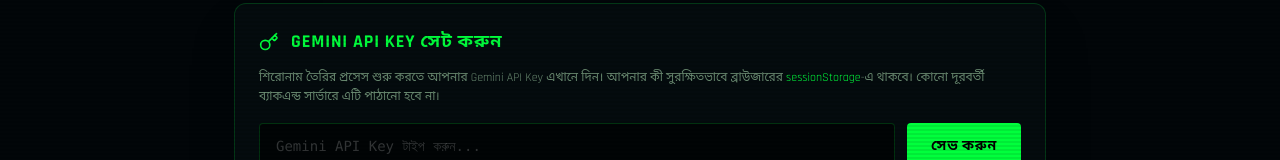
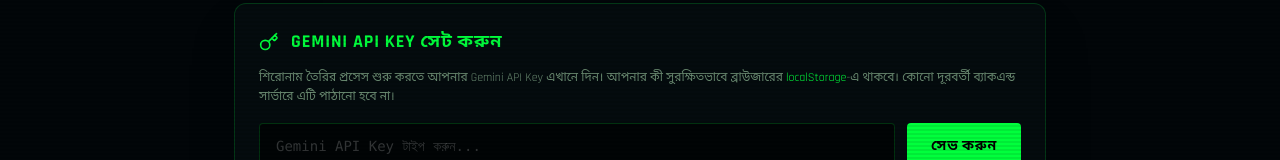
Before and after one commit to sasjsiuis/NewsForge, a React (Vite) app: page / in a window 1280 px wide. Shown: the part 235-395 px from the top of the page. Built offline with nearby package versions, Linux system fonts and the light colour scheme; a web font is replaced by a local one.

Commit message:
feat: persist Gemini API key in localStorage
Update key storage from sessionStorage to localStorage to ensure the API key remains saved across browser sessions.

```diff
--- a/src/App.tsx
+++ b/src/App.tsx
@@ -156,7 +156,7 @@
 
   // Load API Key on mount
   useEffect(() => {
-    const savedKey = sessionStorage.getItem('gemini_api_key');
+    const savedKey = localStorage.getItem('gemini_api_key');
     if (savedKey) {
       setApiKey(savedKey);
       setTempApiKey(savedKey);
@@ -195,7 +195,7 @@
       showToast('Gemini API Key দিন');
       return;
     }
-    sessionStorage.setItem('gemini_api_key', key);
+    localStorage.setItem('gemini_api_key', key);
     setApiKey(key);
     setShowKeyInput(false);
     showToast('API Key সেভ হয়েছে ✓');
@@ -203,7 +203,7 @@
 
   // Helper: Erase Key
   const handleClearApiKey = () => {
-    sessionStorage.removeItem('gemini_api_key');
+    localStorage.removeItem('gemini_api_key');
     setApiKey('');
     setTempApiKey('');
     setShowKeyInput(true);
@@ -668,7 +668,7 @@
               )}
             </div>
             <p className="text-xs text-[#6b8c72] mb-4 font-ui leading-relaxed">
-              শিরোনাম তৈরির প্রসেস শুরু করতে আপনার Gemini API Key এখানে দিন। আপনার কী সুরক্ষিতভাবে ব্রাউজারের <span className="text-[#00ff3c]">sessionStorage</span>-এ থাকবে। কোনো দূরবর্তী ব্যাকএন্ড সার্ভারে এটি পাঠানো হবে না।
+              শিরোনাম তৈরির প্রসেস শুরু করতে আপনার Gemini API Key এখানে দিন। আপনার কী সুরক্ষিতভাবে ব্রাউজারের <span className="text-[#00ff3c]">localStorage</span>-এ থাকবে। কোনো দূরবর্তী ব্যাকএন্ড সার্ভারে এটি পাঠানো হবে না।
             </p>
             <div className="flex flex-col sm:flex-row gap-3">
               <input
```
